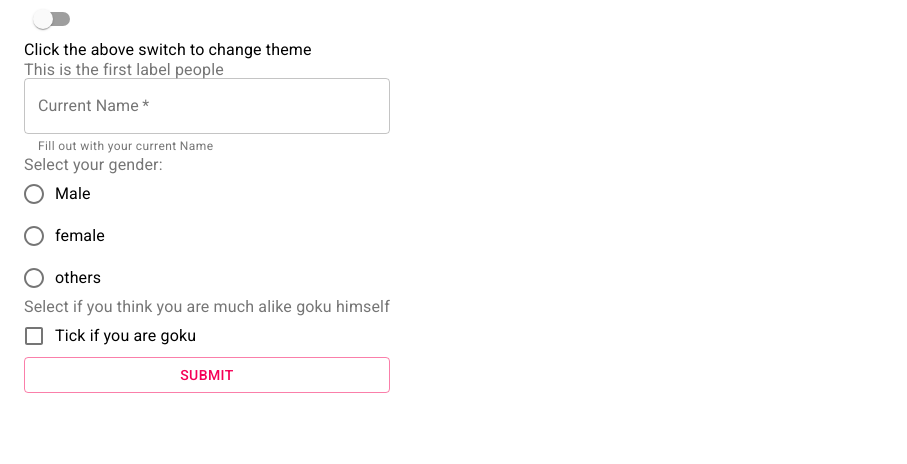
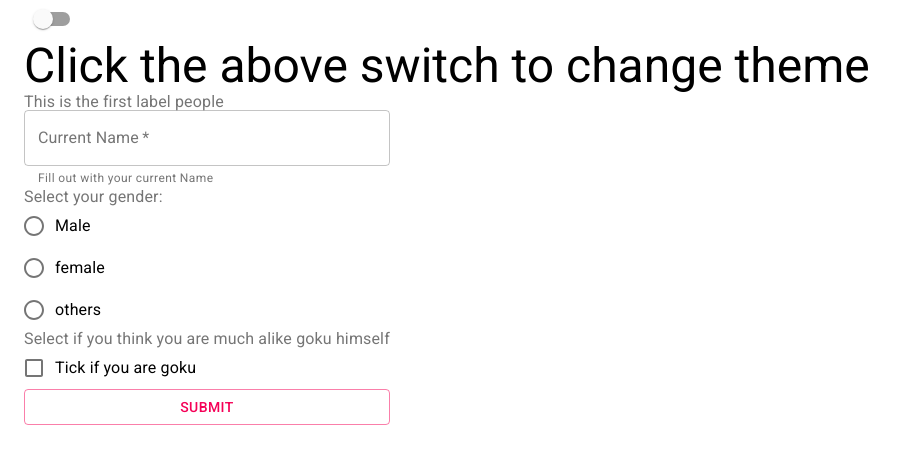
Before and after one commit to YamatoDX/matte, a React (Create React App) app: page / in a window 1280 px wide. Shown: the top 464 px of the page, without its empty margins (0-907 px from the left). Built offline with nearby package versions, Linux system fonts and the light colour scheme.

Commit message:
few more changes

```diff
--- a/src/App.js
+++ b/src/App.js
@@ -1,9 +1,9 @@
 import React, { useState } from "react";
-import { createTheme, ThemeProvider, Container } from "@material-ui/core";
 import { makeStyles } from "@material-ui/styles";
-import Button from "@material-ui/core/Button";
-import Switch from "@material-ui/core/Switch";
 import {
+  createTheme,
+  ThemeProvider,
+  Container,
   FormControl,
   FormLabel,
   FormControlLabel,
@@ -12,6 +12,8 @@ import {
   Checkbox,
   Typography,
   TextField,
+  Button,
+  Switch as MaterialSwitch,
 } from "@material-ui/core";
 const useStyles = makeStyles({
   labelStyles: {
@@ -37,7 +39,7 @@ export default function App() {
     <>
       <ThemeProvider theme={theme}>
         <Container>
-          <Switch
+          <MaterialSwitch
             checked={state.isDark}
             color="primary"
             onChange={() =>
@@ -47,7 +49,9 @@ export default function App() {
               })
             }
           />
-          <Typography>Click the above switch to change theme</Typography>
+          <Typography variant="h3" component="h3">
+            Click the above switch to change theme
+          </Typography>
           {/*  */}
           <FormControl variant="outlined">
             <FormLabel className={classes.labelStyles}>
@@ -66,7 +70,7 @@ export default function App() {
               helperText="Fill out with your current Name"
               variant="outlined"
             />
-            {/*  */}
+            {/* RadioGroup starts here */}
             <RadioGroup
               onChange={(e) =>
                 setState({ ...state, currentGender: e.target.value })
@@ -89,7 +93,7 @@ export default function App() {
                 label="others"
               />
             </RadioGroup>
-            {/*  */}
+            {/* RadioGroup ends here! */}
             <FormLabel>
               Select if you think you are much alike goku himself
             </FormLabel>
@@ -97,6 +101,12 @@ export default function App() {
               control={<Checkbox color="secondary" />}
               value={state.isGoku}
               label="Tick if you are goku"
+              onChange={() =>
+                setState({
+                  ...state,
+                  isGoku: !state.isGoku,
+                })
+              }
             />
             <Button
               variant="outlined"
```
